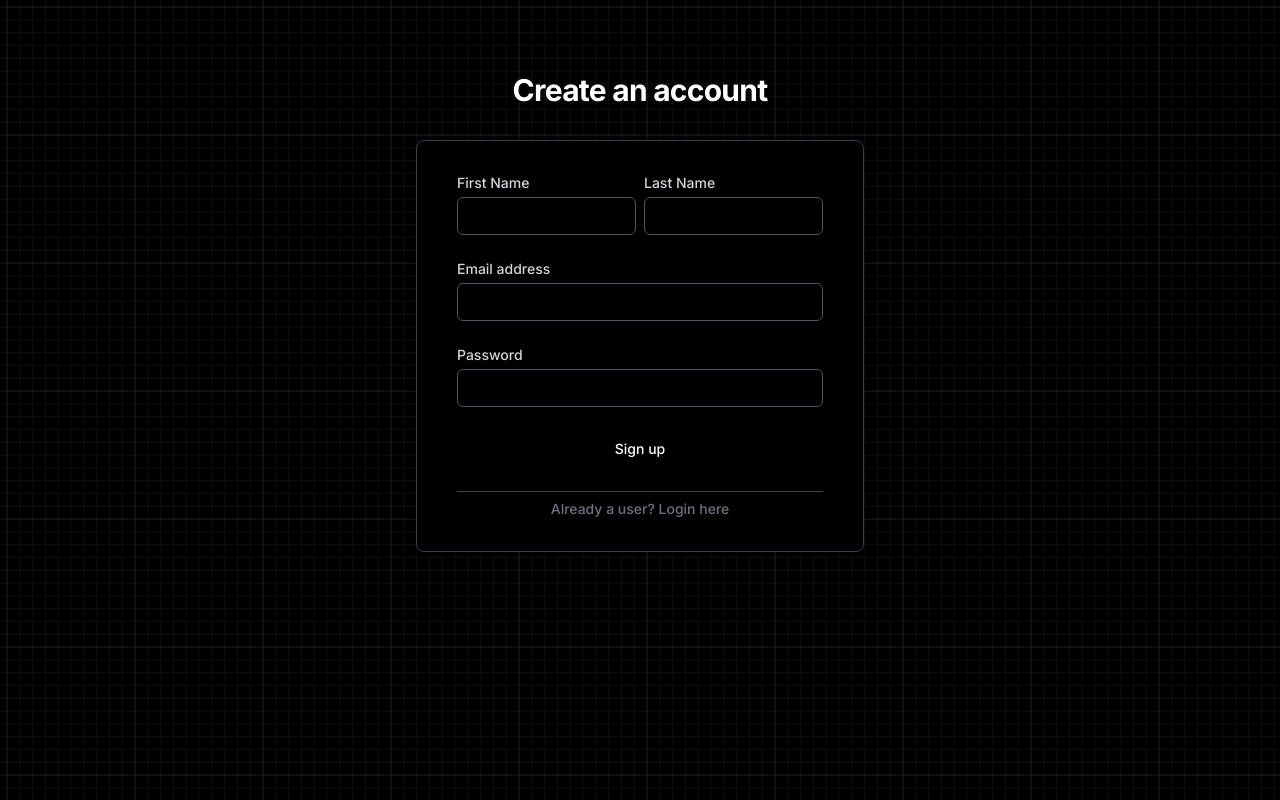
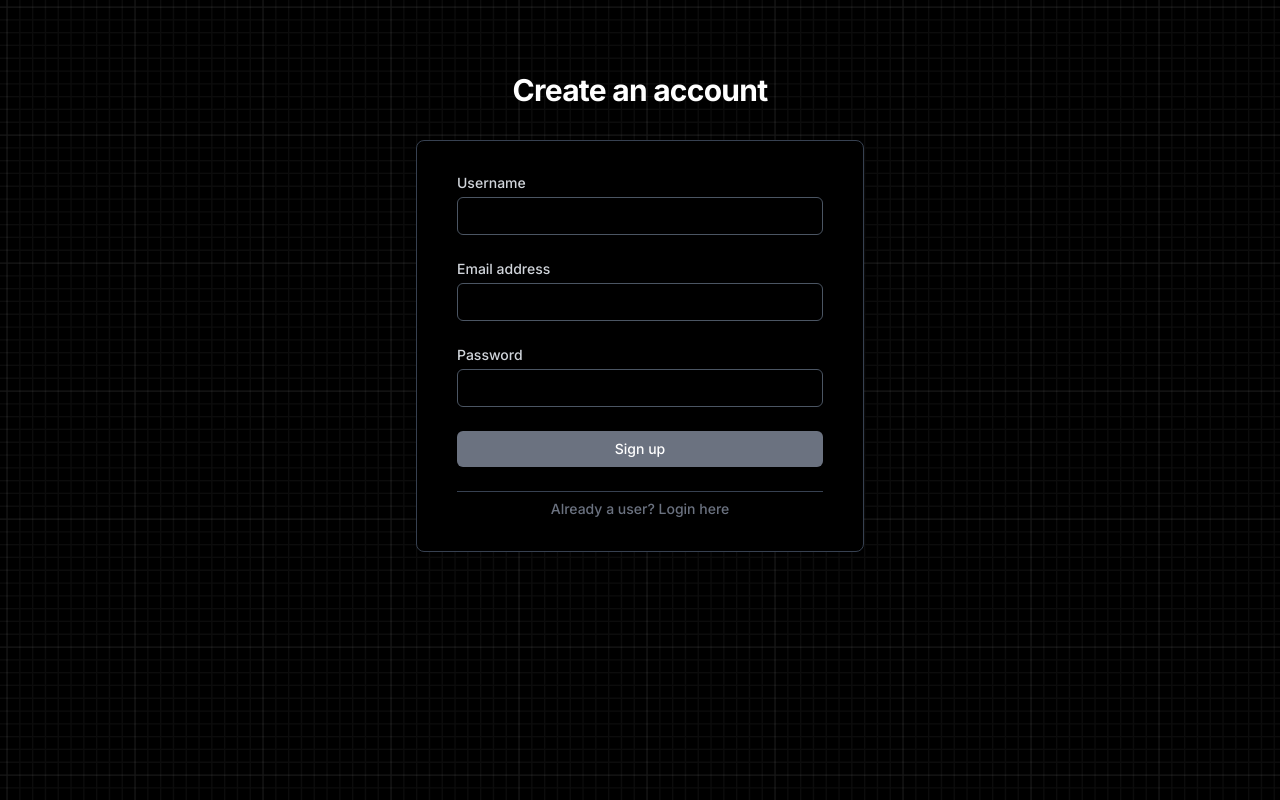
Before and after one commit to gautam-4/nextjs-auth, a Next.js app: page /signup in a window 1280 px wide. Built offline with nearby package versions, Linux system fonts and the light colour scheme.

Commit message:
update signup and verifyemail

```diff
--- a/app/signup/page.jsx
+++ b/app/signup/page.jsx
@@ -12,75 +12,59 @@ function Signup() {
         email: "",
         password: "",
         username: ""
-    })
+    });
 
     const [buttonDisabled, setButtonDisabled] = useState(true);
-
     const [loading, setLoading] = useState(false);
 
-    const onSignup = async () => {
+    const onSignup = async (event) => {
+        event.preventDefault();
         try {
             setLoading(true);
             const response = await axios.post('/api/users/signup', user);
             console.log("signup successful", response.data);
-            router.push('/login')
+            router.push('/login');
         } catch (error) {
-            console.log("signup failed")
-            toast.error("Failed to signup")
+            console.log("signup failed");
+            toast.error("Failed to signup");
+        } finally {
+            setLoading(false);
         }
     }
 
     useEffect(() => {
-        if (user.email.length > 0 && user.password.length > 0 && user.username.length > 0) {
+        if (user.email && user.password && user.username) {
             setButtonDisabled(false);
-        }
-        else {
+        } else {
             setButtonDisabled(true);
         }
     }, [user]);
 
     return (
-        <>
-            <div>
         <div className="flex min-h-full flex-col justify-center py-12 sm:px-6 lg:px-8">
             <div className="sm:mx-auto sm:w-full sm:max-w-md">
                 <h2 className="mt-6 text-center text-3xl font-bold tracking-tight text-white">
                     Create an account
                 </h2>
-
             </div>
 
             <div className="mt-8 sm:mx-auto sm:w-full sm:max-w-md">
                 <div className="bg-black py-8 px-4 shadow sm:rounded-lg sm:px-10 border border-gray-700">
-                            <form className="space-y-6" action="#" method="POST">
-                                <div className="flex gap-2">
+                    <form className="space-y-6" onSubmit={onSignup}>
                         <div>
-                                        <label htmlFor="email" className="block text-sm font-medium text-gray-300">
-                                            First Name
+                            <label htmlFor="username" className="block text-sm font-medium text-gray-300">
+                                Username
                             </label>
                             <div className="mt-1">
                                 <input
-                                                id="firstName"
-                                                name="firstName"
+                                    id="username"
+                                    name="username"
                                     type="text"
+                                    value={user.username}
+                                    onChange={(e) => setUser({ ...user, username: e.target.value })}
                                     required
                                     className="block w-full appearance-none rounded-md border input-field px-3 py-2 placeholder-gray-400 shadow-sm sm:text-sm bg-transparent border-gray-600"
                                 />
-                                        </div>
-                                    </div>
-                                    <div>
-                                        <label htmlFor="email" className="block text-sm font-medium text-gray-300">
-                                            Last Name
-                                        </label>
-                                        <div className="mt-1">
-                                            <input
-                                                id="lastName"
-                                                name="lastNmae"
-                                                type="text"
-                                                required
-                                                className="block w-full appearance-none rounded-md border input-field px-3 py-2 placeholder-gray-400 shadow-sm sm:text-sm bg-transparent border-gray-600"
-                                            />
-                                        </div>
                             </div>
                         </div>
 
@@ -93,6 +77,8 @@ function Signup() {
                                     id="email"
                                     name="email"
                                     type="email"
+                                    value={user.email}
+                                    onChange={(e) => setUser({ ...user, email: e.target.value })}
                                     autoComplete="email"
                                     required
                                     className="block w-full appearance-none rounded-md border input-field px-3 py-2 placeholder-gray-400 shadow-sm sm:text-sm bg-transparent border-gray-600"
@@ -109,19 +95,25 @@ function Signup() {
                                     id="password"
                                     name="password"
                                     type="password"
+                                    value={user.password}
+                                    onChange={(e) => setUser({ ...user, password: e.target.value })}
                                     autoComplete="current-password"
                                     required
                                     className="block w-full appearance-none rounded-md border px-3 py-2 placeholder-gray-400 shadow-sm sm:text-sm bg-transparent border-gray-600"
                                 />
                             </div>
                         </div>
+
                         <div className="mt-10">
                             <button
                                 type="submit"
-                                        className="button-primary flex w-full justify-center rounded-md py-2 px-4 text-sm font-medium shadow-sm"
+                                disabled={buttonDisabled || loading}
+                                className={`flex w-full justify-center rounded-md py-2 px-4 text-sm font-medium shadow-sm ${loading || buttonDisabled ? 'bg-gray-500 cursor-not-allowed' : 'bg-blue-600 hover:bg-blue-700 text-white'
+                                    }`}
                             >
-                                        Sign up
+                                {loading ? 'Signing up...' : 'Sign up'}
                             </button>
+
                         </div>
                     </form>
 
@@ -130,23 +122,18 @@ function Signup() {
                             <div className="absolute inset-0 flex items-center">
                                 <div className="w-full border-t border-gray-700" />
                             </div>
-
                         </div>
-
                     </div>
 
                     <div className="text-sm flex justify-center pt-2">
-                                <Link href="/login" className="font-medium text-gray-500 hover:text-indigo-300">
+                        <Link href="/login" className="font-medium text-gray-500 hover:text-blue-300">
                             Already a user? Login here
                         </Link>
-                            </div>
-
                     </div>
                 </div>
             </div>
         </div>
-        </>
-    )
+    );
 }
 
-export default Signup
+export default Signup;
--- a/app/verifyemail/page.jsx
+++ b/app/verifyemail/page.jsx
@@ -1,9 +1,44 @@
+"use client"
+
+import { useEffect, useState } from "react"
+import axios from "axios";
+import { useRouter } from "next/router";
+
 function VerifyEmail() {
-  return (
-    <>
 
-    </>
-  )
+    const router = useRouter()
+
+    const [token, setToken] = useState("");
+    const [verified, setVerified] = useState(false);
+    const [error, setError] = useState(false);
+
+    const verifyUserEmail = async() => {
+        try {
+            await axios.post('/api/verifyemail', {token});
+            setVerified(true);
+        } catch (error) {
+            setError(true);
+            console.log(error.response.data);
+        }
+    }
+
+    useEffect(() => {
+        const {query} = router;
+        const urlToken = query.token;
+        setToken(urlToken || "");
+    }, []);
+
+    useEffect(() => {
+        if(token.length > 0) {
+            verifyUserEmail()
+        }
+    }, [token]);
+
+    return (
+        <>
+
+        </>
+    )
 }
 
 export default VerifyEmail
```
Lines whose indentation alone changed are shown as unchanged.
